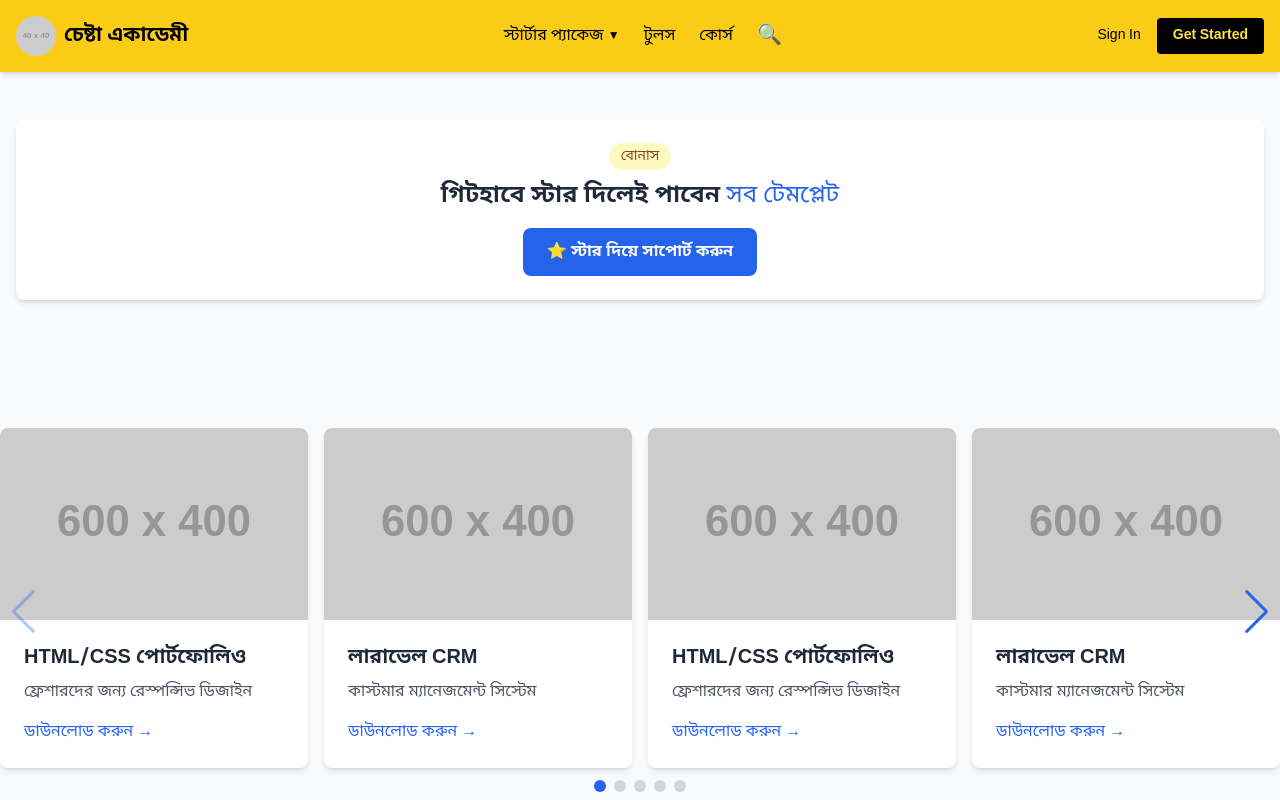
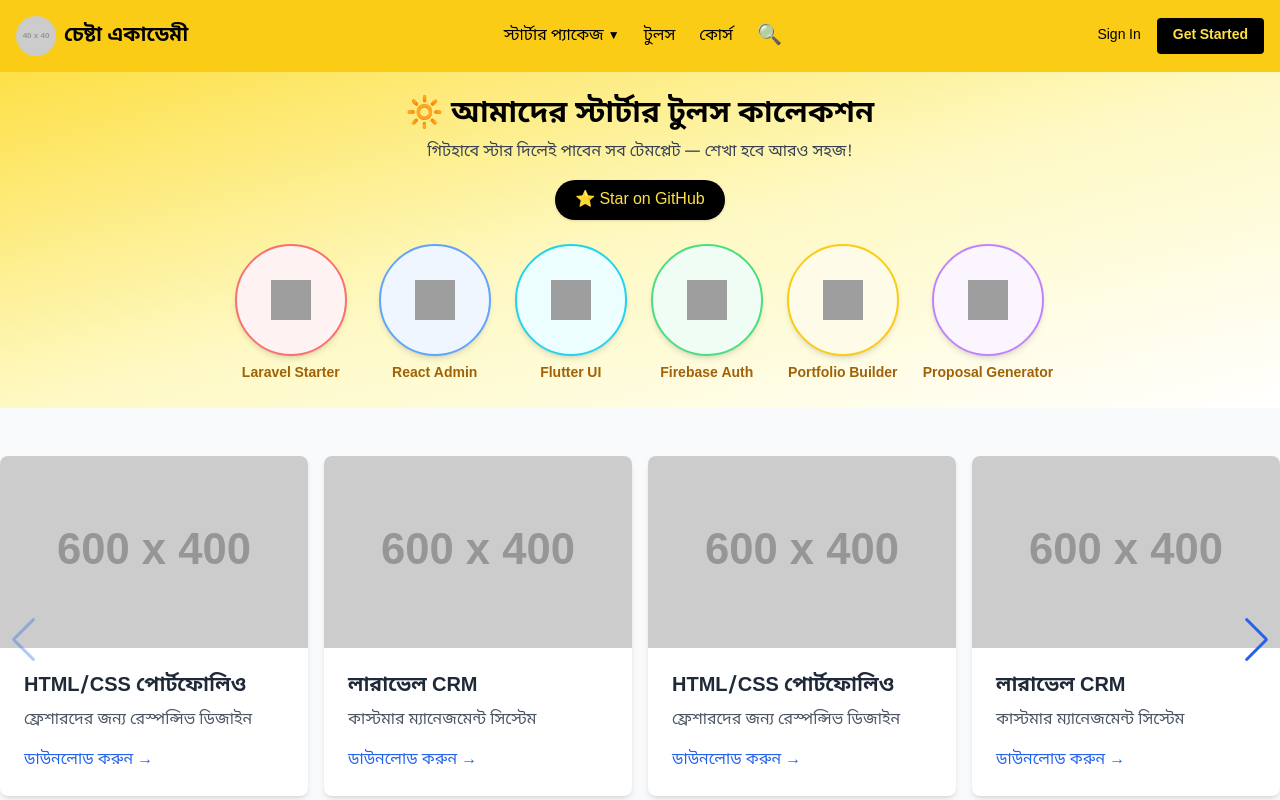
Before and after one commit to ls-kit/dev-starter-pack, a plain HTML site: page index.html in a window 1280 px wide. Shown: the top 800 px of the page. Drawn offline with nearby package versions, Linux system fonts and the light colour scheme; grey boxes are pictures that could not be loaded; placeholder pictures from the web are drawn by us.

Commit message:
update header

```diff
--- a/index.html
+++ b/index.html
@@ -123,20 +123,67 @@
 
 
 <!-- মেইন সেকশন -->
-<section class="container mx-auto px-4 py-12">
-    <!-- হাইলাইট -->
-    <div class="bg-white rounded-lg shadow-md p-6 mb-8 text-center">
-        <span class="bg-yellow-100 text-yellow-800 px-3 py-1 rounded-full text-sm font-medium">বোনাস</span>
-        <h2 class="text-2xl font-bold mt-3">গিটহাবে স্টার দিলেই পাবেন <span class="text-blue-600">সব টেমপ্লেট</span></h2>
-        <a target="_blank" href="https://github.com/ls-kit/dev-starter-pack"
-           class="mt-4 inline-block bg-blue-600 hover:bg-blue-700 text-white font-bold py-3 px-6 rounded-lg transition">
-           ⭐ স্টার দিয়ে সাপোর্ট করুন
+<!-- Highlighted Section Below Header -->
+<section class="bg-gradient-to-br from-yellow-300 via-yellow-100 to-white py-6 px-4 md:px-10">
+  <div class="max-w-6xl mx-auto">
+    <div class="text-center mb-6">
+      <h2 class="text-2xl md:text-3xl font-bold text-black">🔆 আমাদের স্টার্টার টুলস কালেকশন</h2>
+      <p class="text-gray-700 text-sm md:text-base mt-2">গিটহাবে স্টার দিলেই পাবেন সব টেমপ্লেট — শেখা হবে আরও সহজ!</p>
+      <div class="flex justify-center mt-4">
+        <a href="https://github.com/ls-kit/dev-starter-pack" target="_blank" class="inline-flex items-center gap-2 bg-black text-yellow-300 hover:bg-gray-900 px-5 py-2 rounded-full shadow font-medium transition">
+          ⭐ Star on GitHub
         </a>
+      </div>
     </div>
 
-    <!-- টেমপ্লেট গ্রিড -->
+    <!-- Swiper Slider Layout for Rounded Cards -->
+    <div class="swiper mySwiper px-4">
+      <div class="swiper-wrapper justify-center gap-6">
+        <div class="swiper-slide !w-auto flex flex-col items-center text-center mx-2">
+          <div class="w-28 h-28 rounded-full border-2 border-red-400 bg-red-50 flex items-center justify-center shadow-md">
+            <img src="https://cdn.jsdelivr.net/gh/devicons/devicon/icons/laravel/laravel-plain.svg" alt="Laravel" class="w-10 h-10">
+          </div>
+          <h3 class="text-sm font-semibold text-yellow-700 mt-2">Laravel Starter</h3>
+        </div>
+        <div class="swiper-slide !w-auto flex flex-col items-center text-center">
+          <div class="w-28 h-28 rounded-full border-2 border-blue-400 bg-blue-50 flex items-center justify-center shadow-md">
+            <img src="https://cdn.jsdelivr.net/gh/devicons/devicon/icons/react/react-original.svg" alt="React" class="w-10 h-10">
+          </div>
+          <h3 class="text-sm font-semibold text-yellow-700 mt-2">React Admin</h3>
+        </div>
+        <div class="swiper-slide !w-auto flex flex-col items-center text-center">
+          <div class="w-28 h-28 rounded-full border-2 border-cyan-400 bg-cyan-50 flex items-center justify-center shadow-md">
+            <img src="https://cdn.jsdelivr.net/gh/devicons/devicon/icons/flutter/flutter-original.svg" alt="Flutter" class="w-10 h-10">
+          </div>
+          <h3 class="text-sm font-semibold text-yellow-700 mt-2">Flutter UI</h3>
+        </div>
+        <div class="swiper-slide !w-auto flex flex-col items-center text-center">
+          <div class="w-28 h-28 rounded-full border-2 border-green-400 bg-green-50 flex items-center justify-center shadow-md">
+            <img src="https://cdn.jsdelivr.net/gh/devicons/devicon/icons/firebase/firebase-plain.svg" alt="Firebase" class="w-10 h-10">
+          </div>
+          <h3 class="text-sm font-semibold text-yellow-700 mt-2">Firebase Auth</h3>
+        </div>
+        <div class="swiper-slide !w-auto flex flex-col items-center text-center">
+          <div class="w-28 h-28 rounded-full border-2 border-yellow-400 bg-yellow-50 flex items-center justify-center shadow-md">
+            <img src="https://cdn.jsdelivr.net/gh/devicons/devicon/icons/html5/html5-original.svg" alt="HTML" class="w-10 h-10">
+          </div>
+          <h3 class="text-sm font-semibold text-yellow-700 mt-2">Portfolio Builder</h3>
+        </div>
+        <div class="swiper-slide !w-auto flex flex-col items-center text-center">
+          <div class="w-28 h-28 rounded-full border-2 border-purple-400 bg-purple-50 flex items-center justify-center shadow-md">
+            <img src="https://cdn.jsdelivr.net/gh/devicons/devicon/icons/javascript/javascript-original.svg" alt="JS" class="w-10 h-10">
+          </div>
+          <h3 class="text-sm font-semibold text-yellow-700 mt-2">Proposal Generator</h3>
+        </div>
+      </div>
+    </div>
+  </div>
+</section>
 
-</section>
+
+
+
+
 
 <section class="py-12">
   <div class="swiper-container container mx-auto relative pb-8"> <!-- Added relative for positioning -->
@@ -430,6 +477,26 @@
 </style>
 
 
+<script>
+ const swiper = new Swiper(".mySwiper", {
+    slidesPerView: 2.2,
+    spaceBetween: 20,
+    freeMode: true,
+    breakpoints: {
+      640: {
+        slidesPerView: 3,
+      },
+      768: {
+        slidesPerView: 4,
+      },
+      1024: {
+        slidesPerView: 5,
+      }
+    }
+  });
+
+</script>
+
 
 </body>
 </html>
```
